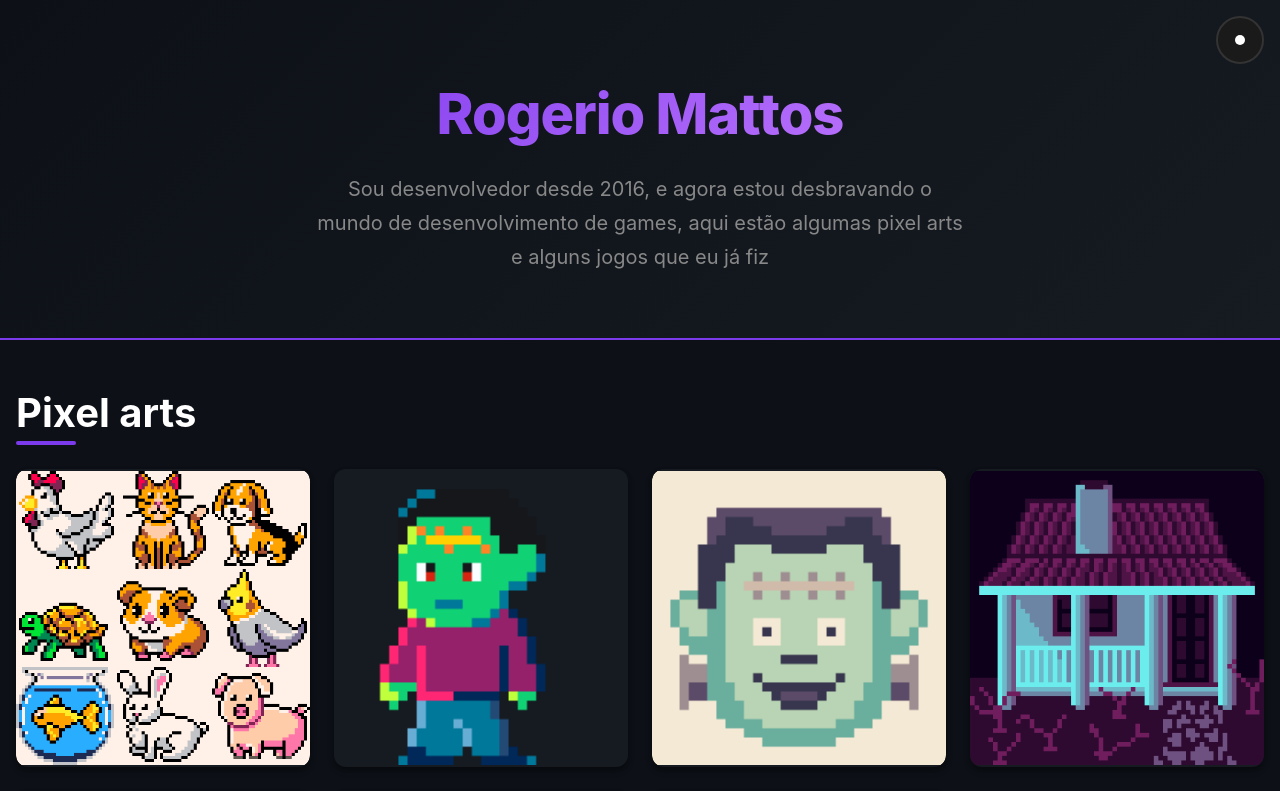
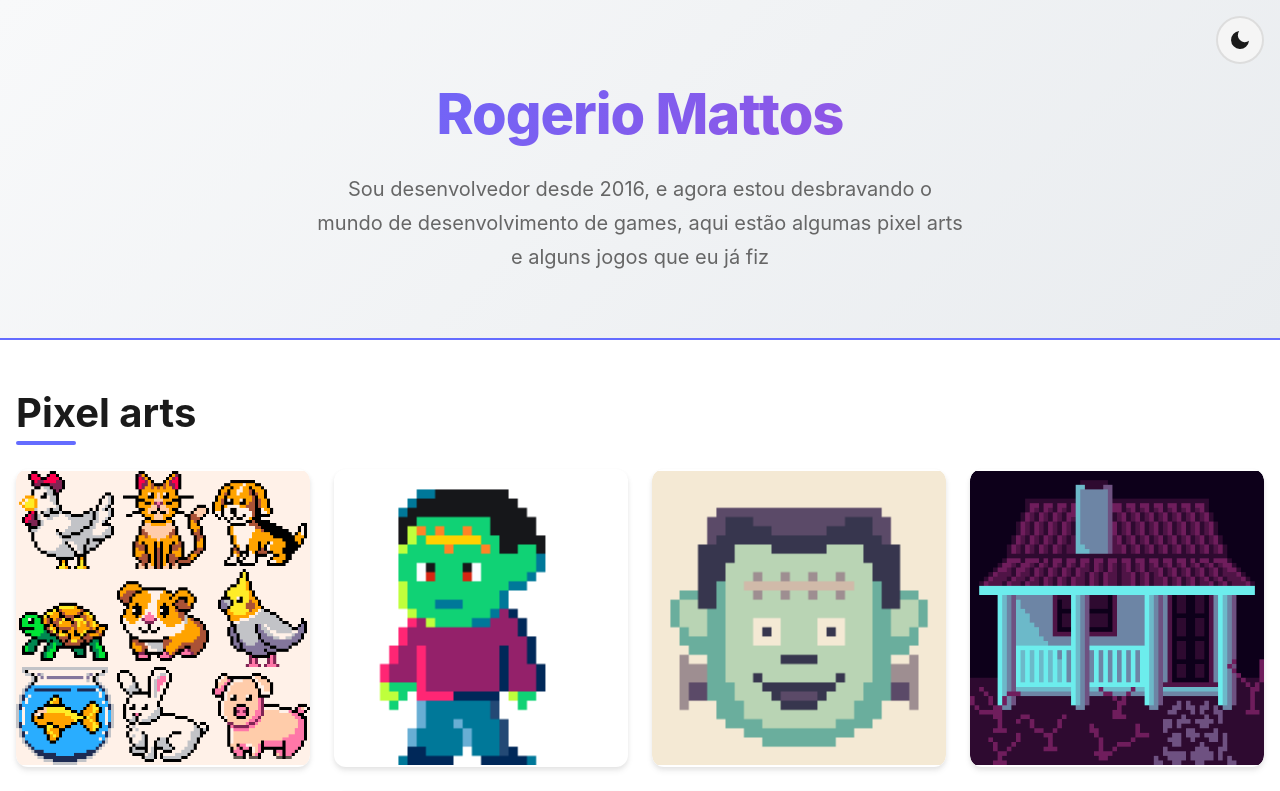
Before and after one commit to rogeriomattos/portifolio, a React (Vite) app: page / in a window 1280 px wide. Shown: the top 791 px of the page. Built offline with nearby package versions, Linux system fonts and the light colour scheme.

Commit message:
deixando como light default

```diff
--- a/src/contexts/ThemeContext.tsx
+++ b/src/contexts/ThemeContext.tsx
@@ -13,7 +13,7 @@ const ThemeContext = createContext<ThemeContextType | undefined>(undefined);
 export const ThemeProvider = ({ children }: { children: ReactNode }) => {
     const [theme, setTheme] = useState<Theme>(() => {
         const savedTheme = localStorage.getItem('theme') as Theme;
-        return savedTheme || 'dark';
+        return savedTheme || 'light';
     });
 
     useEffect(() => {
```
